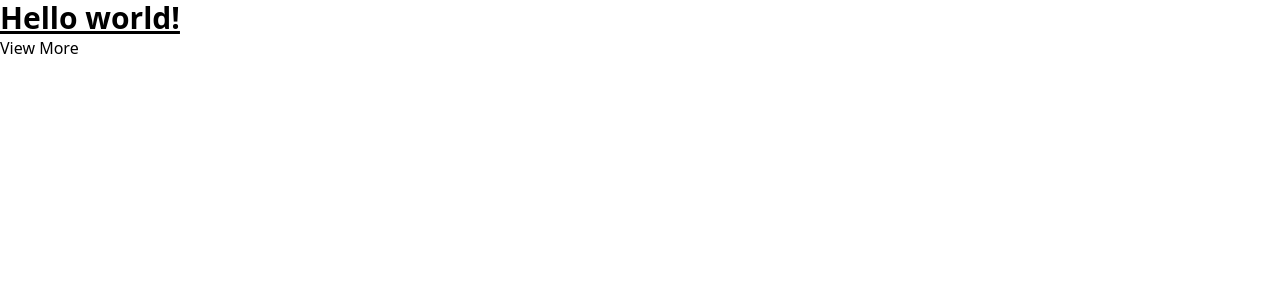
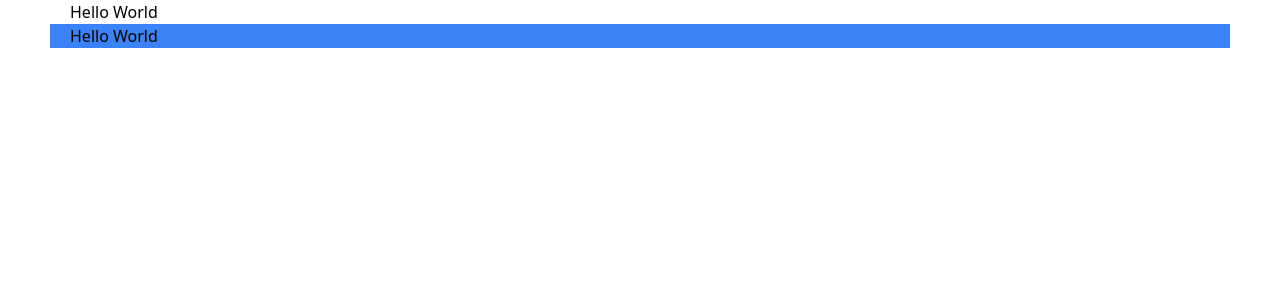
Before and after one commit to ibrar11/Medico_Healthcare, a React (Create React App) app: page / in a window 1280 px wide. Shown: the top 300 px of the page. Built offline with nearby package versions, Linux system fonts and the light colour scheme.

Commit message:
create container component

```diff
--- a/src/App.js
+++ b/src/App.js
@@ -1,9 +1,14 @@
+import Container from "./components/Container";
+
 function App() {
   return (
     <div className="App">
-      <h1 className="text-3xl font-bold underline">Hello world!</h1>
-
-      <button className="btn btn-filled bg-">View More</button>
+      <Container>
+        <div>Hello World</div>
+      </Container>
+      <Container className="bg-blue-500">
+        <div>Hello World</div>
+      </Container>
     </div>
   );
 }
--- /dev/null
+++ b/src/components/Container.jsx
@@ -0,0 +1,11 @@
+import React from 'react'
+
+const Container = ({children, className=''}) => {
+  return (
+    <div className={`w-container mx-auto px-5 ${className}`}>
+      {children}
+    </div>
+  )
+}
+
+export default Container
--- a/src/index.css
+++ b/src/index.css
@@ -18,14 +18,14 @@
 
 @font-face {
   font-family: Satoshi;
-    src: url('./fonts/Satoshi-Regular.woff2');
+  src: url("./fonts/Satoshi-Regular.woff2");
   font-weight: 400;
   font-style: normal;
 }
 
 @font-face {
   font-family: Satoshi;
-    src: url('./fonts/Satoshi-Bold.woff2');
+  src: url("./fonts/Satoshi-Bold.woff2");
   font-weight: 700;
   font-style: normal;
 }
--- a/tailwind.config.js
+++ b/tailwind.config.js
@@ -12,7 +12,7 @@ module.exports = {
         "light-grey":" #979797"
       },
       width: {
-        container: "1140px"
+        container: "1180px"
       },
 
     },
```
Lines whose indentation alone changed are shown as unchanged.
